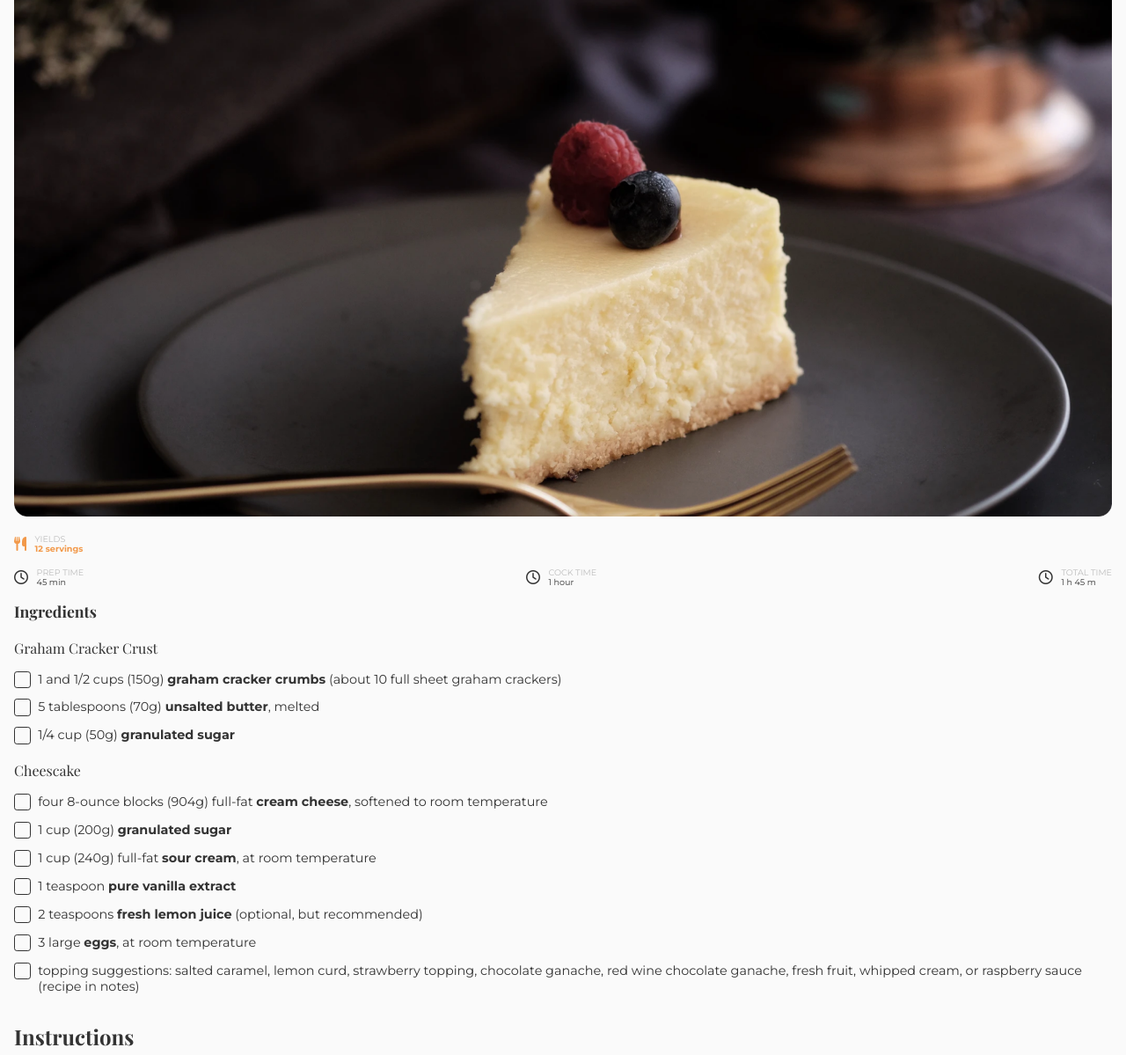
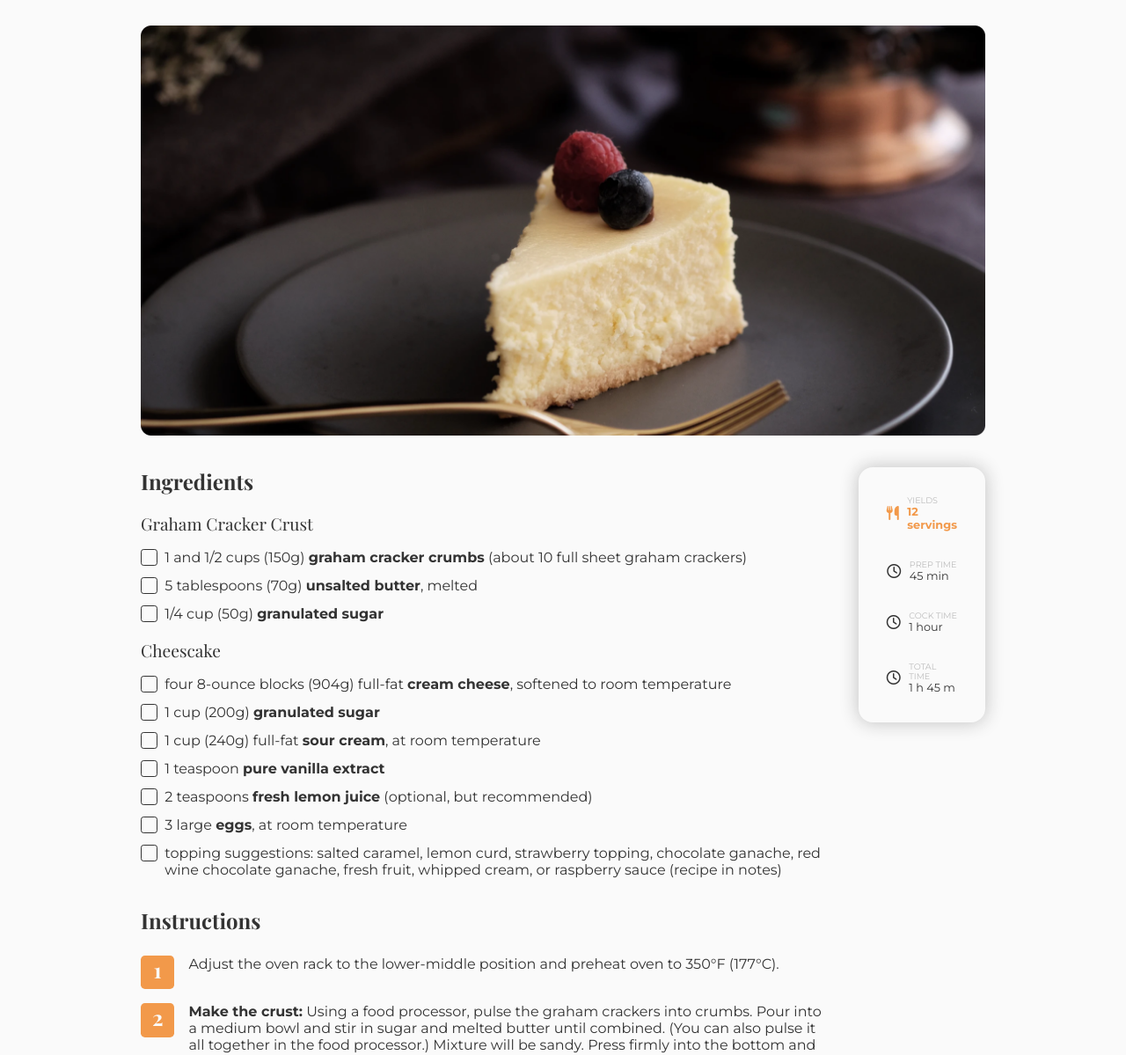
Before and after one commit to FlakoBB/recipe-blog, a plain HTML site: page index.html in a window 1280 px wide. Shown: the part 144-1343 px from the top of the page at 88% size. Drawn offline with nearby package versions, Linux system fonts and the light colour scheme.

Commit message:
challenge completed

```diff
--- a/css/styles.css
+++ b/css/styles.css
@@ -40,12 +40,16 @@ body {
 	margin-bottom: 1rem;
 }
 
+.introduction figure {
+	width: 100%;
+}
+
 .description .dots {
 	color: #c4c4c4;
 }
 
 .description p {
-	font-size: .8rem;
+	font-size: .7rem;
 	text-wrap: balance;
 }
 
@@ -84,7 +88,7 @@ body {
 .serving_info .title,
 .time_info .title {
 	color: #BDBDBD;
-	font-size: .6rem;
+	font-size: .5rem;
 	text-transform: uppercase;
 }
 
@@ -252,3 +256,68 @@ footer p a {
 	text-decoration: none;
 	font-weight: 700;
 }
+
+/* ? Responsive */
+
+@media (min-width: 1024px) {
+	body {
+		padding-inline: 10rem;
+	}
+
+	.introduction h1 {
+		font-size: 3rem;
+	}
+
+	.introduction .description {
+		width: 60%;
+	}
+
+	.description p {
+		font-size: .8rem;
+	}
+
+	.main_wrapper {
+		position: relative;
+		display: flex;
+		flex-direction: row-reverse;
+		align-items: flex-start;
+		justify-content: center;
+		gap: 2rem;
+		padding-top: 2rem;
+	}
+
+	.extra_info {
+		align-items: center;
+		padding: 2rem;
+		gap: 2rem;
+		border-radius: 1rem;
+		box-shadow: 0 0 20px 1px #c4c4c4;
+	}
+
+	.extra_info .time_container {
+		flex-direction: column;
+		gap: 2rem;
+	}
+
+	.serving_info .yields,
+	.time_info .time {
+		font-size: .8rem;
+	}
+
+	.serving_info .title,
+	.time_info .title {
+		font-size: .6rem;
+	}
+
+	main .ingredients h2 {
+		font-size: 1.5rem;
+	}
+
+	main .ingredients article h3 {
+		font-size: 1.2rem;
+	}
+
+	.ingredient_item label {
+		font-size: 1rem;
+	}
+}
--- a/index.html
+++ b/index.html
@@ -19,6 +19,7 @@
 			<img src="./assets/images/photo1.png" alt="Cheescake Image">
 		</figure>
 	</section>
+	<div class="main_wrapper">
 		<section class="extra_info">
 			<article class="servings icon_text">
 				<i class="fa-solid fa-utensils"></i>
@@ -153,6 +154,7 @@
 				</div>
 			</section>
 		</main>
+	</div>
 	<footer>
 		<p>Created by <a href="https://bit.ly/follow-flako" target="_blank">FlakoBB</a> - devChallenge.io</p>
 	</footer>
```
Lines whose indentation alone changed are shown as unchanged.
